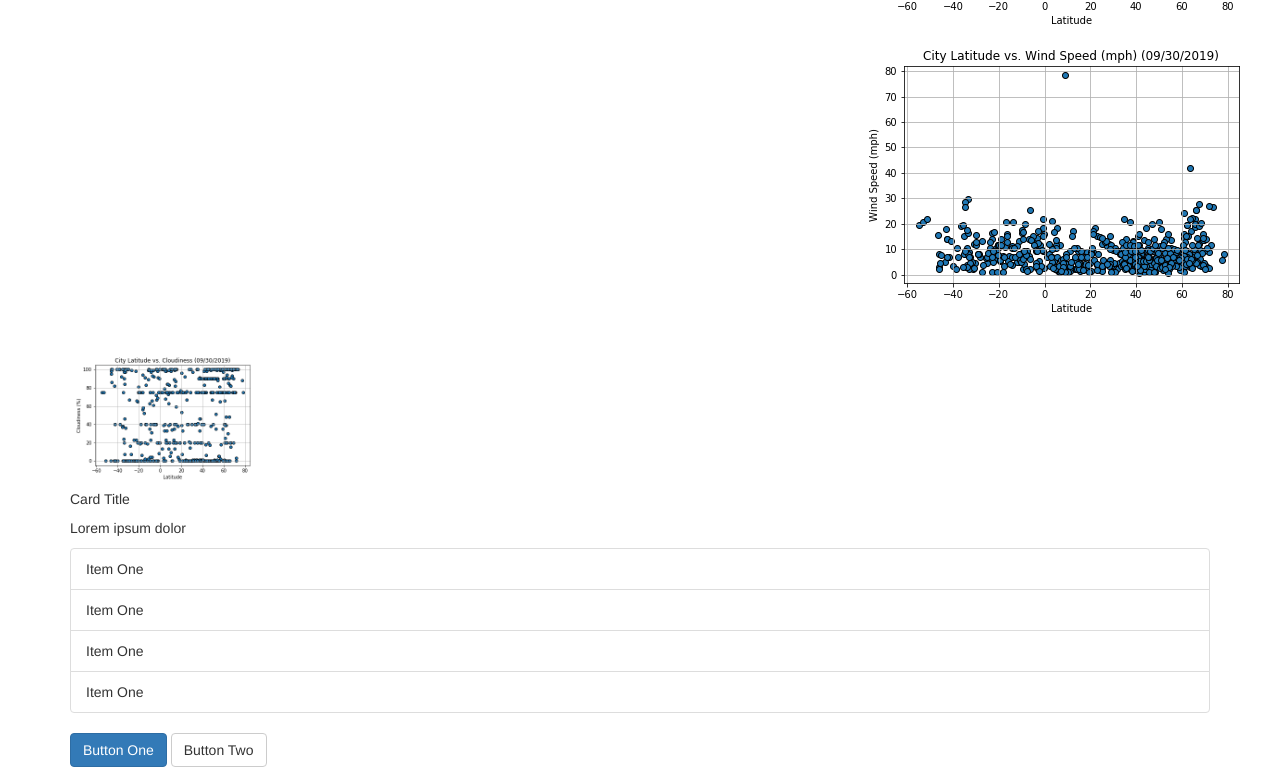
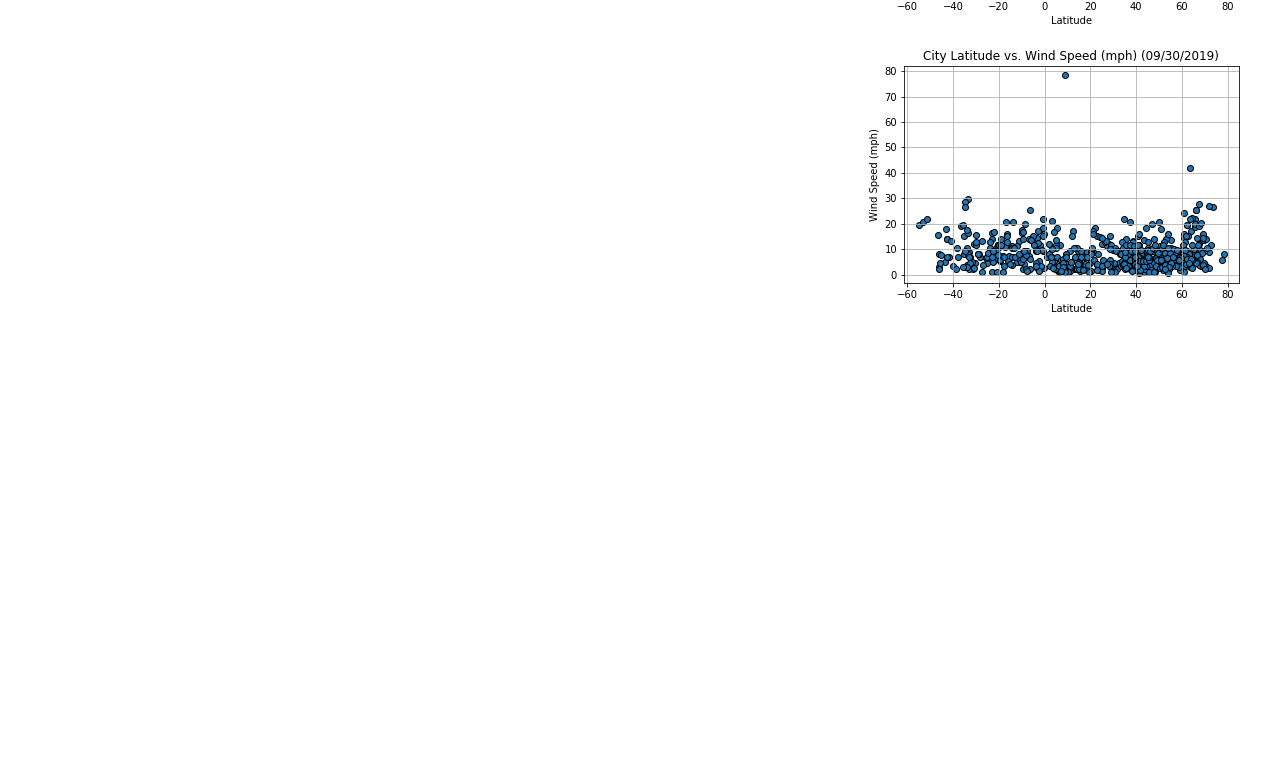
Before and after one commit to morgmelissa77/SMU_Homework, a plain HTML site: page Unit_11_Web/Instructions/latitude_v_humidity.html in a window 1280 px wide. Shown: the part 999-1766 px from the top of the page. After the commit the page ends 1318 px from the top, so only its background shows below. Drawn offline with nearby package versions, Linux system fonts and the light colour scheme; files whose address does not match are found by name.

Commit message:
Add files via upload

```diff
--- a/Unit_11_Web/Instructions/latitude_v_humidity.html
+++ b/Unit_11_Web/Instructions/latitude_v_humidity.html
@@ -51,6 +51,7 @@
       </div>
     </nav>
 
+    <!--Create container for image and analysis description-->
     <div class="container">
             <section class="row">
               <div class="col-md-8">
@@ -80,28 +81,7 @@
               </div>
             </section>
           </div>
-       <div class="container" style="margin-top:30px">
 
-            <div class="card">
-                <img width="200" class="card-img-top" alt="Card header image" src="C:\Users\Melissa Morgan\Documents\SMU\SMU-DAL-DATA-PT-08-2019-U-C\02-Homework\11-Web\Instructions\lat_images\Lat_vs_Cloudiness.png">
-                <div class="card-body">
-                    <h5 class="card-title">Card Title</h5>
-                    <p class="card-text">Lorem ipsum dolor</p>
-                </div>
-                <!-- List group -->
-                <ul class="list-group list-group-flush">
-                    <li class="list-group-item">Item One</li>
-                    <li class="list-group-item">Item One</li>
-                    <li class="list-group-item">Item One</li>
-                    <li class="list-group-item">Item One</li>
-                </ul>
-                <div class="card-body">
-                    <a href="#" class="btn btn-primary">Button One</a>
-                    <a href="#" class="btn btn-default">Button Two</a>
-                </div>
-            </div>
-
-        </div>
 
         <!-- Optional JavaScript -->
         <!-- jQuery first, then Popper.js, then Bootstrap JS -->
```
Also changed, not shown: Unit_11_Web/Instructions/index.html (+3 -3 lines), Unit_11_Web/Instructions/latitude_v_cloudiness.html (+1 -21 lines), Unit_11_Web/Instructions/latitude_v_maxtemp.html (+1 -22 lines).
